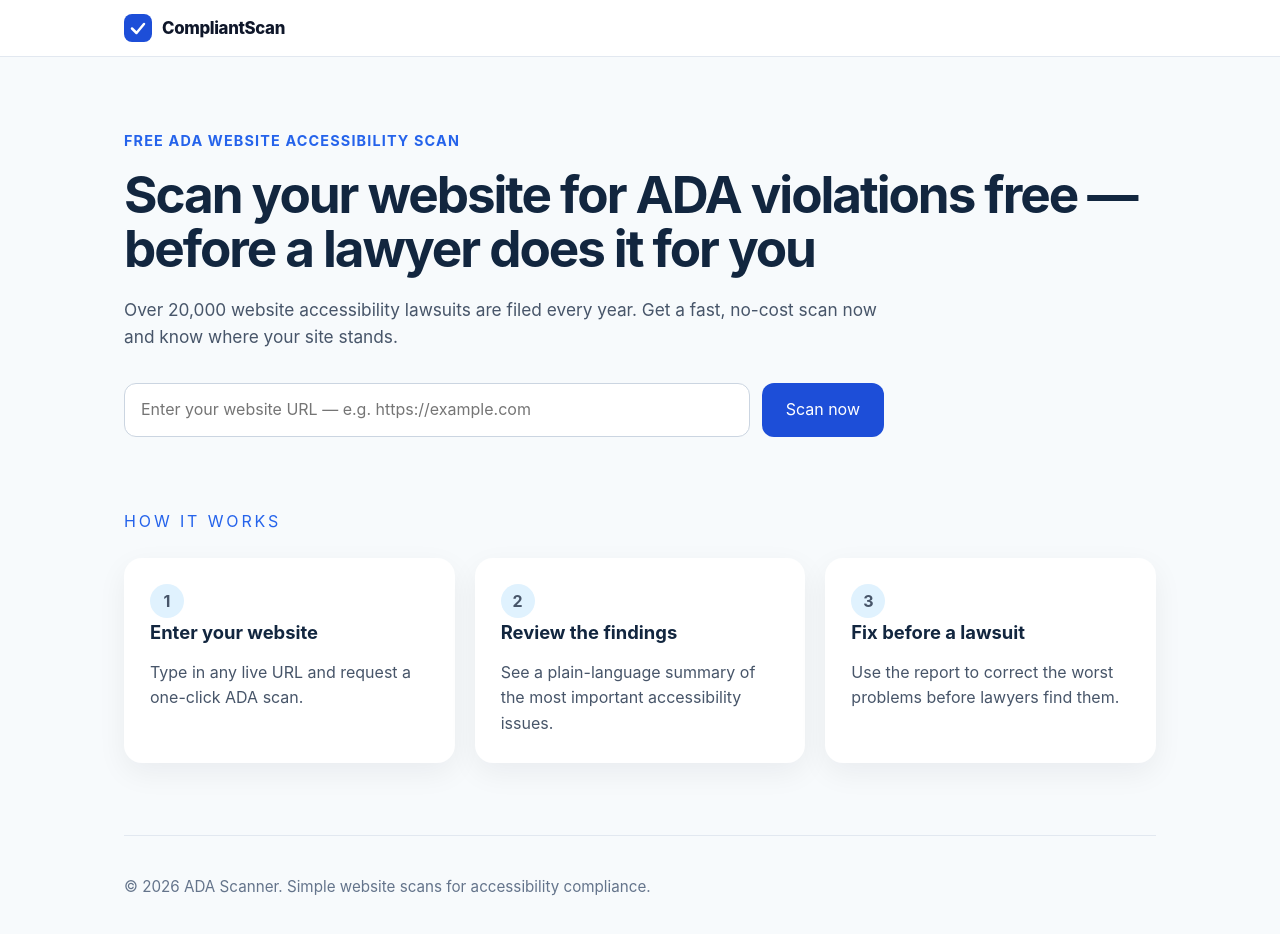
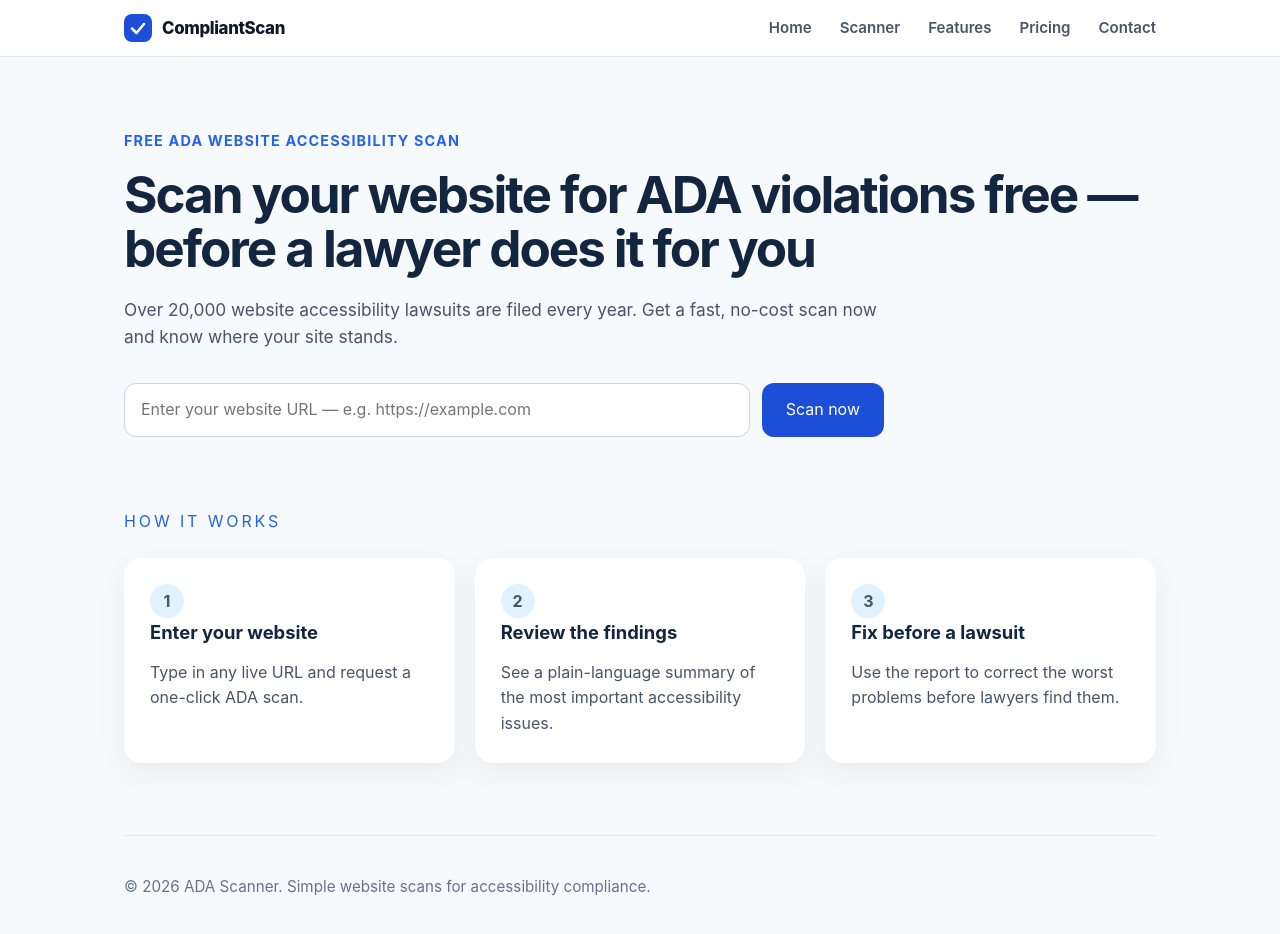
Before and after one commit to compliantscan/ada-scanner-frontend, a Next.js app: page / in a window 1280 px wide. Shown: the top 934 px of the page. Built offline with nearby package versions, Linux system fonts and the light colour scheme; no server answers.

Commit message:
nav added

```diff
--- a/app/globals.css
+++ b/app/globals.css
@@ -46,6 +46,7 @@ input {
   height: 56px;
   display: flex;
   align-items: center;
+  justify-content: space-between;
 }
 
 .site-logo {
@@ -60,6 +61,22 @@ input {
 }
 
 .site-logo:hover { color: #1d4ed8; }
+
+.site-nav {
+  display: flex;
+  align-items: center;
+  gap: 28px;
+}
+
+.site-nav a {
+  text-decoration: none;
+  color: #475569;
+  font-weight: 600;
+  font-size: 0.94rem;
+  transition: color 0.2s;
+}
+
+.site-nav a:hover { color: #1d4ed8; }
 
 .hero-section {
   padding: 40px 0 32px;
@@ -873,6 +890,7 @@ h1 {
 
 @media (max-width: 760px) {
   .page-container { padding: 24px 16px 44px; }
+  .site-nav { display: none; }
   .scan-form,
   .email-form,
   .score-layout,
--- a/app/layout.js
+++ b/app/layout.js
@@ -18,6 +18,13 @@ export default function RootLayout({ children }) {
               </svg>
               <span>CompliantScan</span>
             </a>
+            <nav className="site-nav">
+              <a href="/">Home</a>
+              <a href="/#scanner">Scanner</a>
+              <a href="/#features">Features</a>
+              <a href="/pricing">Pricing</a>
+              <a href="/#contact">Contact</a>
+            </nav>
           </div>
         </header>
         {children}
```
